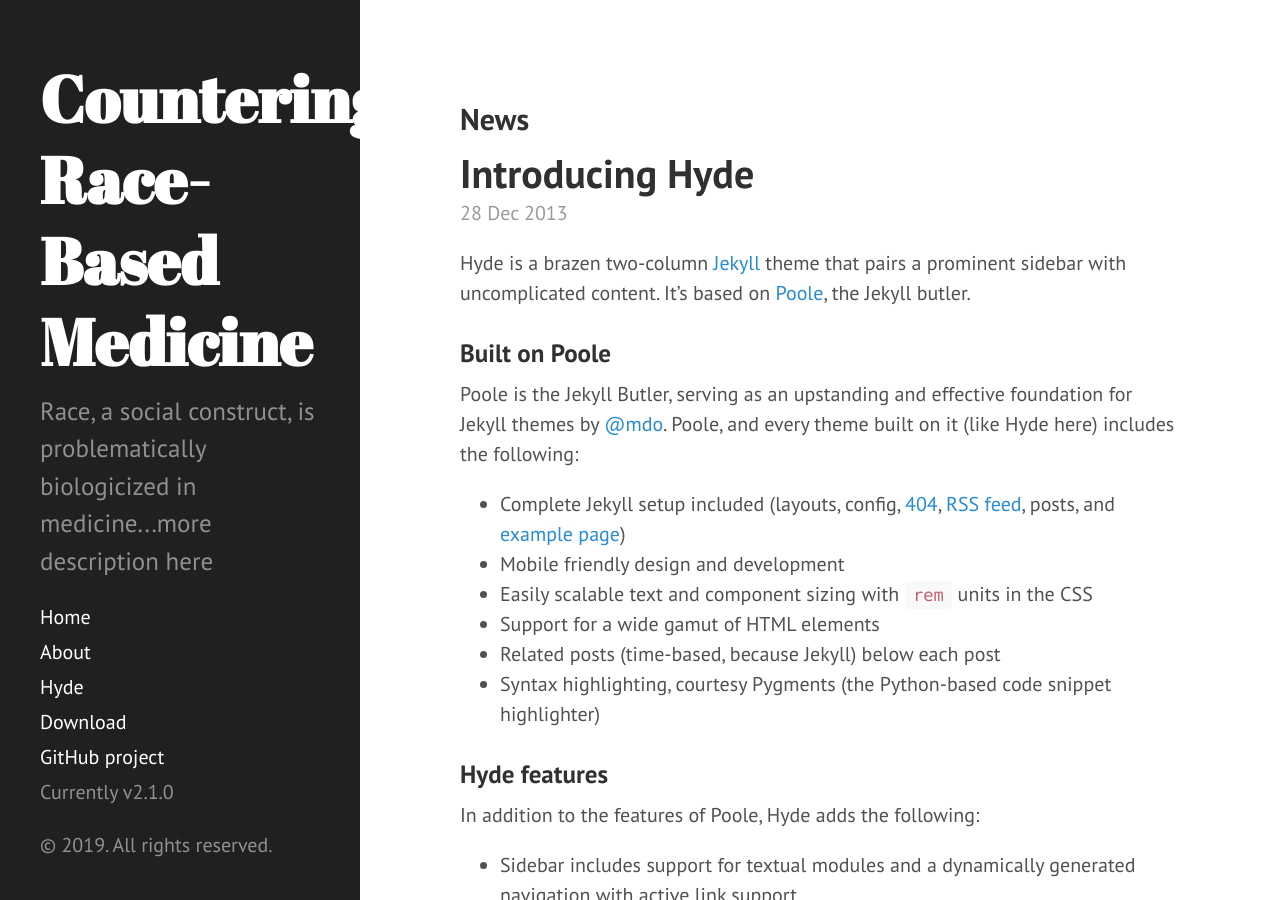
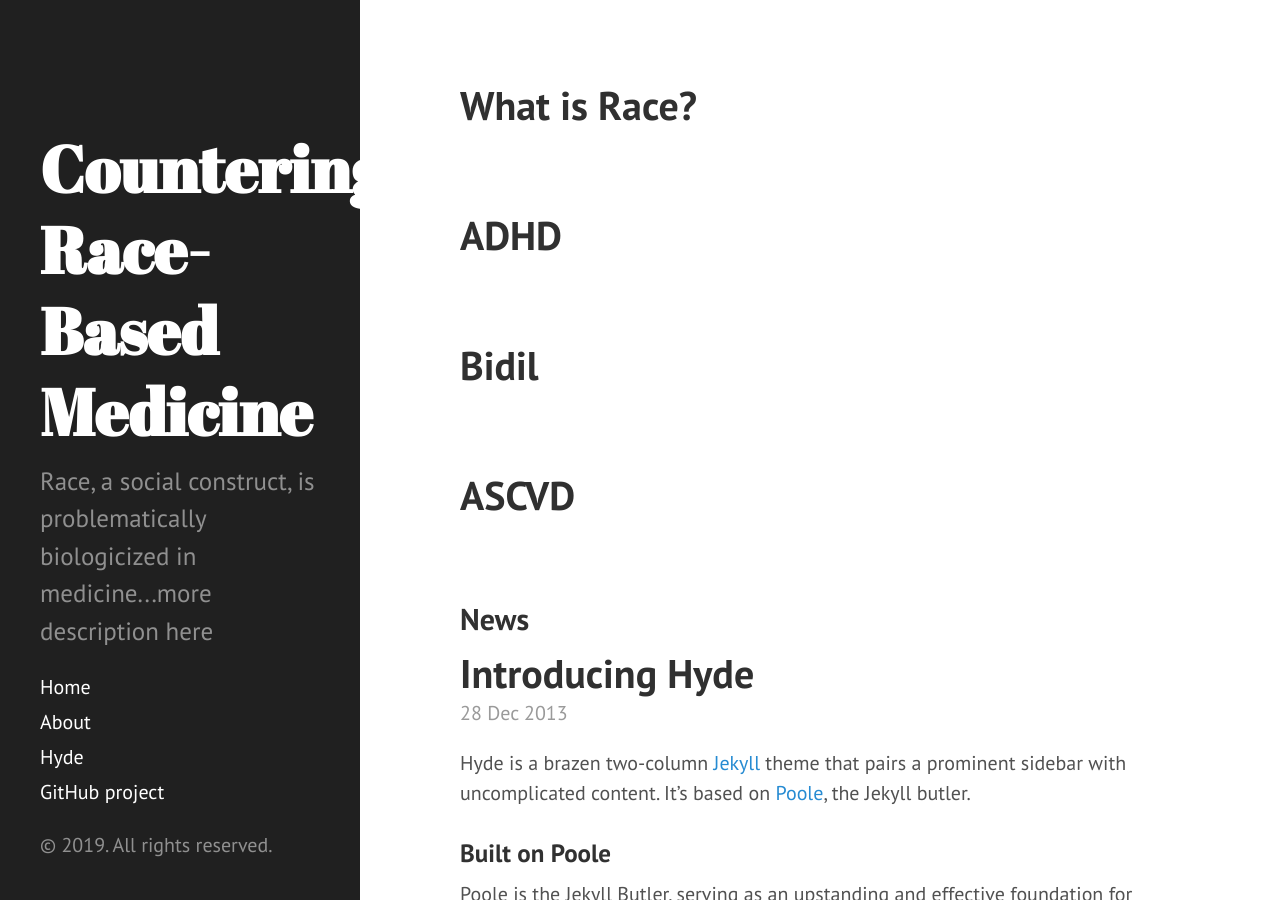
Before and after one commit to ayzhang93/Countering-Race-Based-Medicine, a Jekyll site: the page built from index.html, in a window 1280 px wide and 900 px high. Built offline with Jekyll 4.4.1, drawn with Linux system fonts in a browser that asks for light colours; Markdown is read by kramdown in place of the engine named in the settings; the list of posts is cut into pages by our own code.

Commit message:
update sidebar and fix collectionlayout

```diff
--- a/_config.yml
+++ b/_config.yml
@@ -31,7 +31,7 @@
 
 
 # Custom vars
-version:          2.1.0
+version:          2.1.0 # for zip download and sidebar note
 
 github:
   repo:          https://github.com/ayzhang93/counteringracebasedmed/
--- a/_includes/sidebar.html
+++ b/_includes/sidebar.html
@@ -14,21 +14,22 @@
 
       {% comment %}
         The code below dynamically generates a sidebar nav of pages with
-        `layout: page` in the front-matter. See readme for usage.
+        `layout: page` in the front-matter. See hyed_info for usage.
       {% endcomment %}
 
       {% assign pages_list = site.pages %}
       {% for node in pages_list %}
         {% if node.title != null %}
-          {% if node.layout == "page" %}
+          {% if node.layout == "page" or node.layout == "collectionmain" %}
             <a class="sidebar-nav-item{% if page.url == node.url %} active{% endif %}" href="{{ node.url }}">{{ node.title }}</a>
           {% endif %}
         {% endif %}
       {% endfor %}
 
-      <a class="sidebar-nav-item" href="{{ site.github.repo }}/archive/v{{ site.version }}.zip">Download</a>
+
+      <!-- <a class="sidebar-nav-item" href="{{ site.github.repo }}/archive/v{{ site.version }}.zip">Download</a> -->
       <a class="sidebar-nav-item" href="{{ site.github.repo }}">GitHub project</a>
-      <span class="sidebar-nav-item">Currently v{{ site.version }}</span>
+      <!-- <span class="sidebar-nav-item">Currently v{{ site.version }}</span> -->
     </nav>
 
     <p>&copy; {{ site.time | date: '%Y' }}. All rights reserved.</p>
--- a/index.html
+++ b/index.html
@@ -4,7 +4,7 @@
 ---
 
 <div class="posts">
-  {% for def in definitions %}
+  {% for def in site.definitions %}
   <div class="post">
     <h1 class="post-title">
       <a href="{{ def.url }}">
@@ -17,7 +17,7 @@
 </div>
 
 <div class="posts">
-  {% for cond in conditions %}
+  {% for cond in site.conditions %}
   <div class="post">
     <h1 class="post-title">
       <a href="{{ cond.url }}">
@@ -30,7 +30,7 @@
 </div>
 
 <div class="posts">
-  {% for med in medications %}
+  {% for med in site.medications %}
   <div class="post">
     <h1 class="post-title">
       <a href="{{ med.url }}">
@@ -43,7 +43,7 @@
 </div>
 
 <div class="posts">
-  {% for calc in calculators %}
+  {% for calc in site.calculators %}
   <div class="post">
     <h1 class="post-title">
       <a href="{{ calc.url }}">
```
Also changed, not shown: _layouts/collectionmain.html (renamed from _layouts/collection.html).
